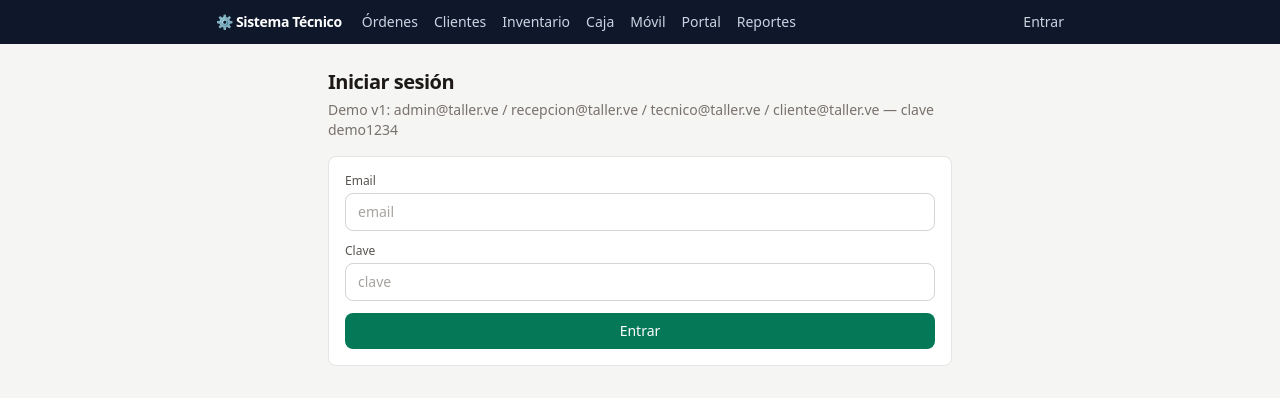
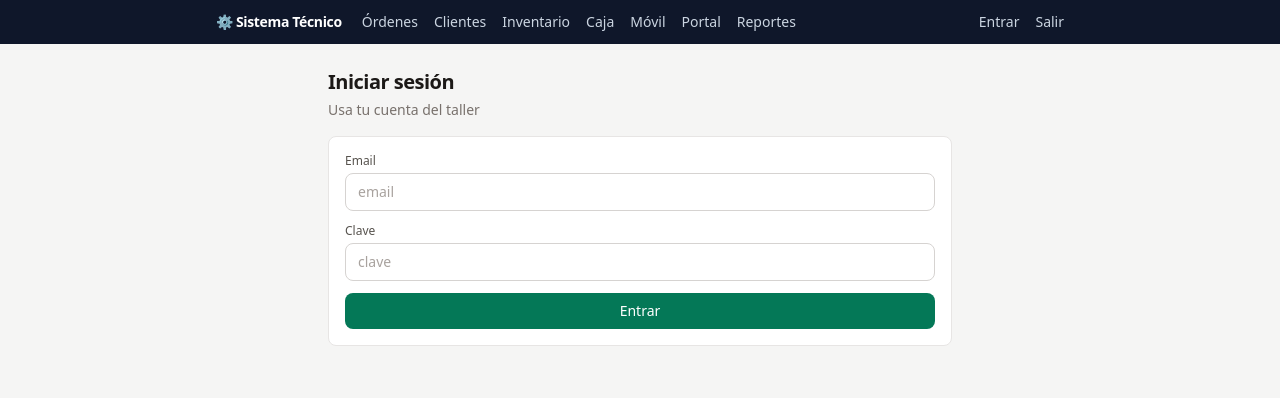
Before and after one commit to code-rmendoza/SistemaTecnico, a Next.js app: page /login in a window 1280 px wide. Shown: the top 398 px of the page. Built offline with nearby package versions, Linux system fonts and the light colour scheme.

Commit message:
fix: sin hint de credenciales y con boton salir (#20)
Admin-merge justificado: solo-dev. CI + Preview verdes.

```diff
--- a/src/app/layout.tsx
+++ b/src/app/layout.tsx
@@ -1,4 +1,5 @@
 import "./globals.css";
+import { LogoutButton } from "@/components/logout-button";
 
 export const metadata = {
   title: "Sistema Técnico",
@@ -32,9 +33,12 @@ export default function RootLayout({ children }: { children: React.ReactNode })
                 </a>
               ))}
             </nav>
-            <a href="/login" className="ml-auto text-sm text-slate-300 hover:text-white">
-              Entrar
-            </a>
+            <div className="ml-auto flex items-center gap-4">
+              <a href="/login" className="text-sm text-slate-300 hover:text-white">
+                Entrar
+              </a>
+              <LogoutButton />
+            </div>
           </div>
         </header>
         {children}
--- a/src/app/login/page.tsx
+++ b/src/app/login/page.tsx
@@ -31,7 +31,7 @@ export default function LoginPage() {
 
   return (
     <Page>
-      <PageHeader title="Iniciar sesión" sub="Demo v1: admin@taller.ve / recepcion@taller.ve / tecnico@taller.ve / cliente@taller.ve — clave demo1234" />
+      <PageHeader title="Iniciar sesión" sub="Usa tu cuenta del taller" />
       <Card>
         <form onSubmit={onSubmit} className="flex flex-col gap-3">
           <Field id="email" label="Email">
--- /dev/null
+++ b/src/components/logout-button.tsx
@@ -0,0 +1,14 @@
+"use client";
+
+export function LogoutButton() {
+  async function salir() {
+    await fetch("/api/auth/logout", { method: "POST" });
+    window.location.href = "/login";
+  }
+
+  return (
+    <button onClick={salir} className="text-sm text-slate-300 hover:text-white">
+      Salir
+    </button>
+  );
+}
```
